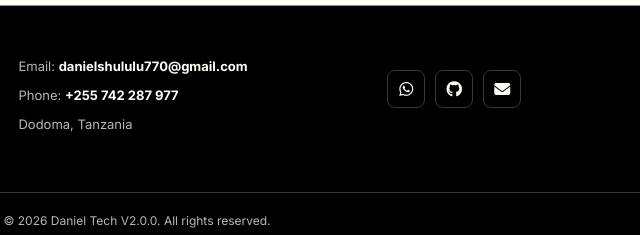
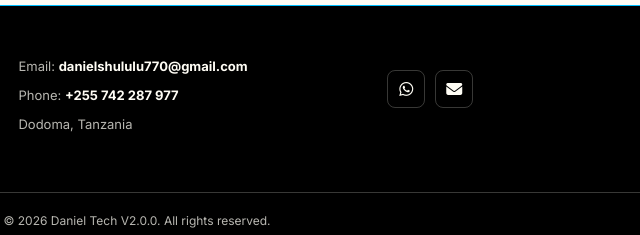
Before and after one commit to Danielshululu/daniel-tech, a website built with Vite: page index.html in a window 1280 px wide. Shown: the part 1122-1357 px from the top of the page, 503-1143 px from the left. Built offline with nearby package versions, Linux system fonts and the light colour scheme; some packages are replaced by stand-ins of ours; no server answers; the database is empty.

Commit message:
Update index.html

```diff
--- a/index.html
+++ b/index.html
@@ -1094,9 +1094,6 @@
         <a href="https://wa.me/255742287977" target="_blank" rel="noopener" aria-label="WhatsApp" class="social-link">
           <i class="fa-brands fa-whatsapp"></i>
         </a>
-        <a href="https://github.com/Danielshululu" target="_blank" rel="noopener" aria-label="GitHub" class="social-link">
-          <i class="fa-brands fa-github"></i>
-        </a>
         <a href="mailto:danielshululu770@gmail.com" aria-label="Email" class="social-link">
           <i class="fa-solid fa-envelope"></i>
         </a>
```
